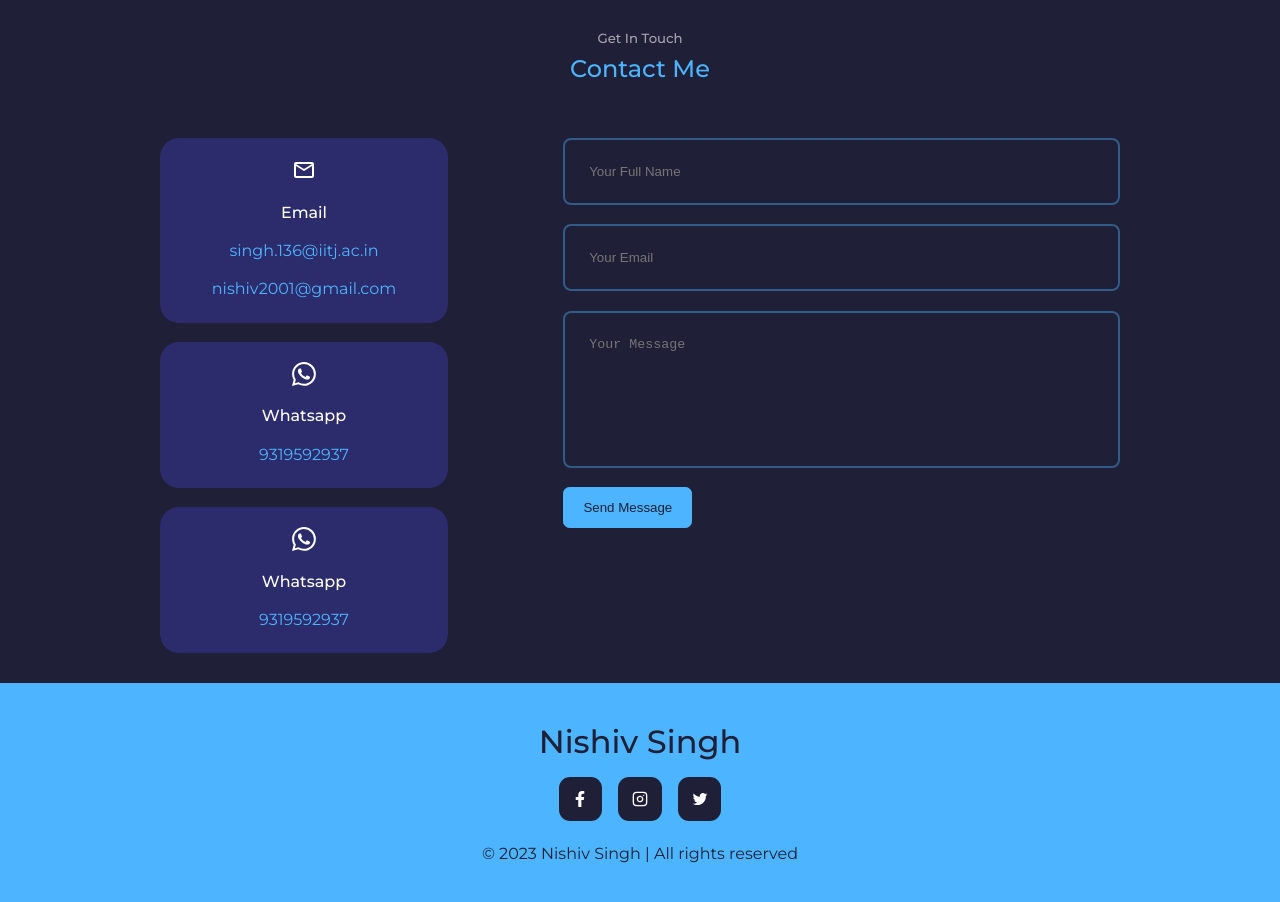
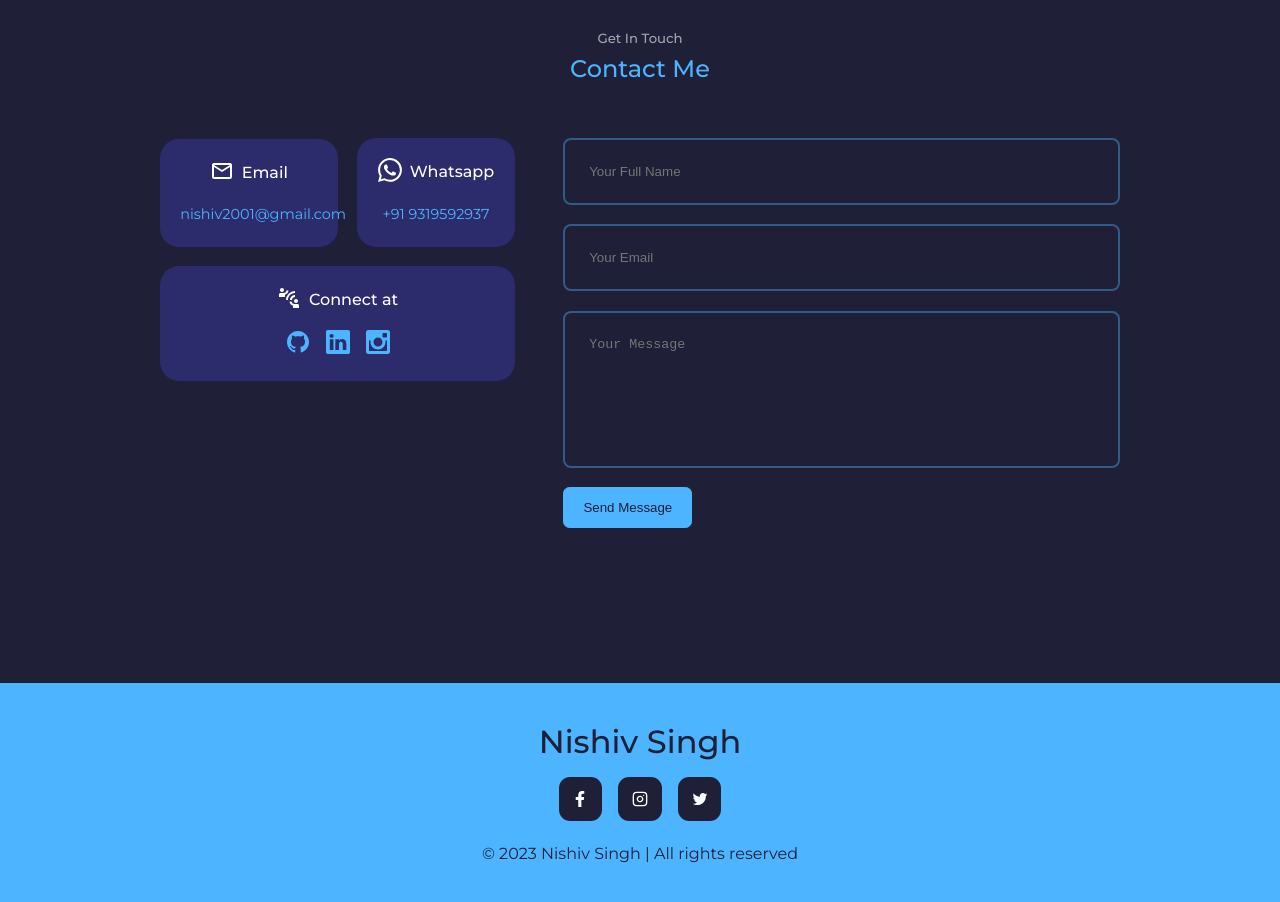
Before and after one commit to NishivSingh/My-Portfolio, a React (Create React App) app: page / in a window 1280 px wide. Shown: the part 4380-5282 px from the top of the page. Built offline with nearby package versions, Linux system fonts and the light colour scheme.

Commit message:
added social links in contact page

```diff
--- a/src/components/7_contact/Contact.jsx
+++ b/src/components/7_contact/Contact.jsx
@@ -1,6 +1,11 @@
 import React from "react";
 import { MdOutlineEmail } from "react-icons/md";
 import { BsWhatsapp } from "react-icons/bs";
+import { MdConnectWithoutContact } from "react-icons/md";
+import { ImGithub, ImInstagram } from "react-icons/im";
+import { BsLinkedin } from "react-icons/bs";
+import { GrGithub, GrInstagram } from "react-icons/gr";
+import { ReactComponent as ThreadLogo } from "./threads-seeklogo.com-2.svg";
 import "./contact.css";
 import { useRef } from "react";
 import emailjs from "emailjs-com";
@@ -36,37 +41,50 @@ const Contact = () => {
 
       <div className="container contact_container">
         <div className="contact_options">
-          <article className="contact_option">
+          <div className="direct_options">
+            <article className="contact_option upper_option">
+              <div className="contact_option_heading">
                 <MdOutlineEmail className="contact_option_icon" />
                 <h4>Email</h4>
+              </div>
               <div className="contact_email">
-              <a href="mailto:singh.136@iitj.ac.in" target="_blank">
-                singh.136@iitj.ac.in
-              </a>
                 <a href="mailto:nishiv2001@gmail.com" target="_blank">
                   nishiv2001@gmail.com
                 </a>
               </div>
             </article>
-          <article className="contact_option">
+            <article className="contact_option upper_option">
+              <div className="contact_option_heading">
                 <BsWhatsapp className="contact_option_icon" />
                 <h4>Whatsapp</h4>
+              </div>
               <a
                 href="https://api.whatsapp.com/send?phone+919319592937"
                 target="_blank"
               >
-              9319592937
+                +91 9319592937
               </a>
             </article>
-          <article className="contact_option">
-            <BsWhatsapp className="contact_option_icon" />
-            <h4>Whatsapp</h4>
-            <a
-              href="https://api.whatsapp.com/send?phone+919319592937"
-              target="_blank"
-            >
-              9319592937
+          </div>
+          <article className="contact_option lower option">
+            <div className="contact_option_heading">
+              <MdConnectWithoutContact className="contact_option_icon" />
+              <h4>Connect at</h4>
+            </div>
+            <div className="connect_option_links">
+              <a href="">
+                <GrGithub className="connect_option_social_links" />
               </a>
+              <a href="">
+                <BsLinkedin className="connect_option_social_links" />
+              </a>
+              <a href="">
+                <ImInstagram className="connect_option_social_links" />
+              </a>
+              {/* <a href="">
+                <ThreadLogo />
+              </a> */}
+            </div>
           </article>
         </div>
         <div className="contact_form">
--- a/src/components/7_contact/contact.css
+++ b/src/components/7_contact/contact.css
@@ -4,8 +4,8 @@
 .contact_container {
   width: 58%;
   display: grid;
-  grid-template-columns: 30% 58%;
-  gap: 12%;
+  grid-template-columns: 37% 58%;
+  gap: 5%;
 }
 
 .contact_options {
@@ -22,7 +22,30 @@
   border: 1px solid transparent;
   transition: var(--transition);
 }
+.contact_option_heading {
+  display: flex;
+  gap: 0.5rem;
+  /* align-items: center; */
+  justify-content: center;
+}
+.direct_options {
+  display: flex;
+  gap: 1.2rem;
+  align-items: center;
+  /* flex-grow: 1; */
+}
+.direct_options {
+  display: flex;
+  gap: 1.2rem;
+  align-items: center;
+  /* flex-grow: 1; */
+}
 
+.upper_option {
+  /* background-color: red; */
+  flex-grow: 1;
+  width: 50%;
+}
 .contact_email {
   display: flex;
   flex-direction: column;
@@ -37,11 +60,21 @@
   font-size: 1.5rem;
   margin-bottom: 0.5rem;
 }
-
 .contact_option a {
   margin-top: 0.7rem;
+  font-size: 0.9rem;
   display: inline-block;
   /* font-size: 0.8rem; */
+}
+.connect_option_links {
+  display: flex;
+  align-items: center;
+  justify-content: center;
+  gap: 1rem;
+}
+
+.connect_option_social_links {
+  font-size: 1.5rem;
 }
 
 /* =================== FORM ==================*/
```
Also changed, not shown: src/components/7_contact/threads-seeklogo.com-2.svg (added). Lines whose indentation alone changed are shown as unchanged.
